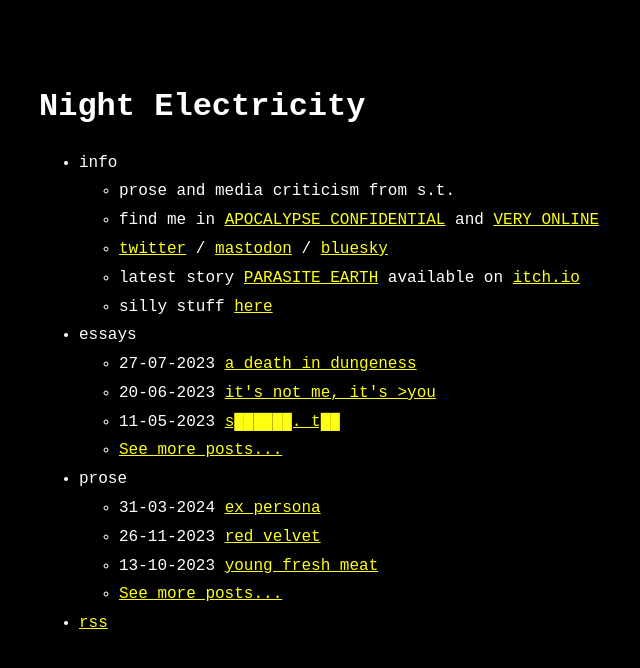
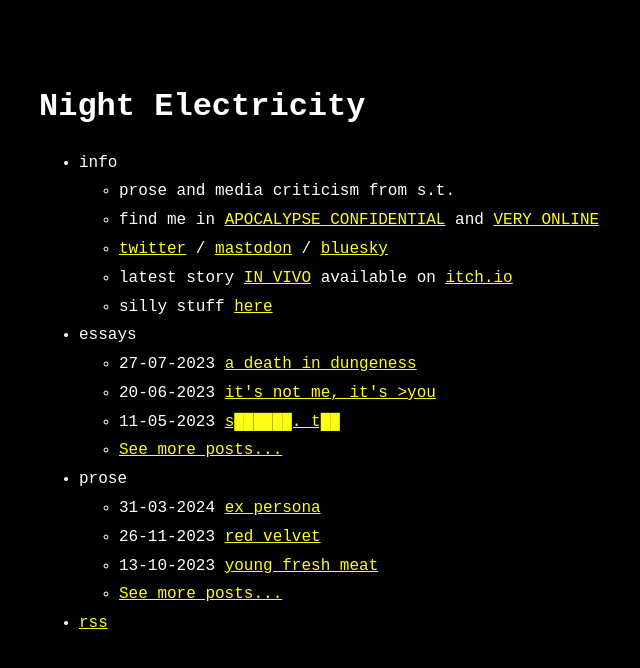
Before and after one commit to nightelectricity/nightelectricity.github.io, a Jekyll site: the page built from index.md, in a window 1280 px wide. Shown: the top 668 px of the page, without its empty margins (281-921 px from the left). Built offline with Jekyll 4.4.1, drawn with Linux system fonts in a browser that asks for light colours.

Commit message:
Update menu.yml

```diff
--- a/_data/menu.yml
+++ b/_data/menu.yml
@@ -7,7 +7,7 @@
       - title: prose and media criticism from s.t.
       - title: find me in <a href='https://apocalypse-confidential.com/2022/08/19/fin-dom/'>APOCALYPSE CONFIDENTIAL</a> and <a href='https://townmice.itch.io/very-online'>VERY ONLINE</a>
       - title: <a href='https://twitter.com/partialrecon'>twitter</a> / <a href='https://timetheft.social/@addedviolence'>mastodon</a> / <a href='https://bsky.app/profile/nightelectricity.com'>bluesky</a>
-      - title: latest story <a href='https://addedviolence.itch.io/parasite-earth'>PARASITE EARTH</a> available on <a href='https://addedviolence.itch.io/'>itch.io</a>
+      - title: latest story <a href='https://addedviolence.itch.io/in-vivo'>IN VIVO</a> available on <a href='https://addedviolence.itch.io/'>itch.io</a>
       - title: silly stuff <a href='crt/index.html'>here</a>
 
   - title: essays
```
